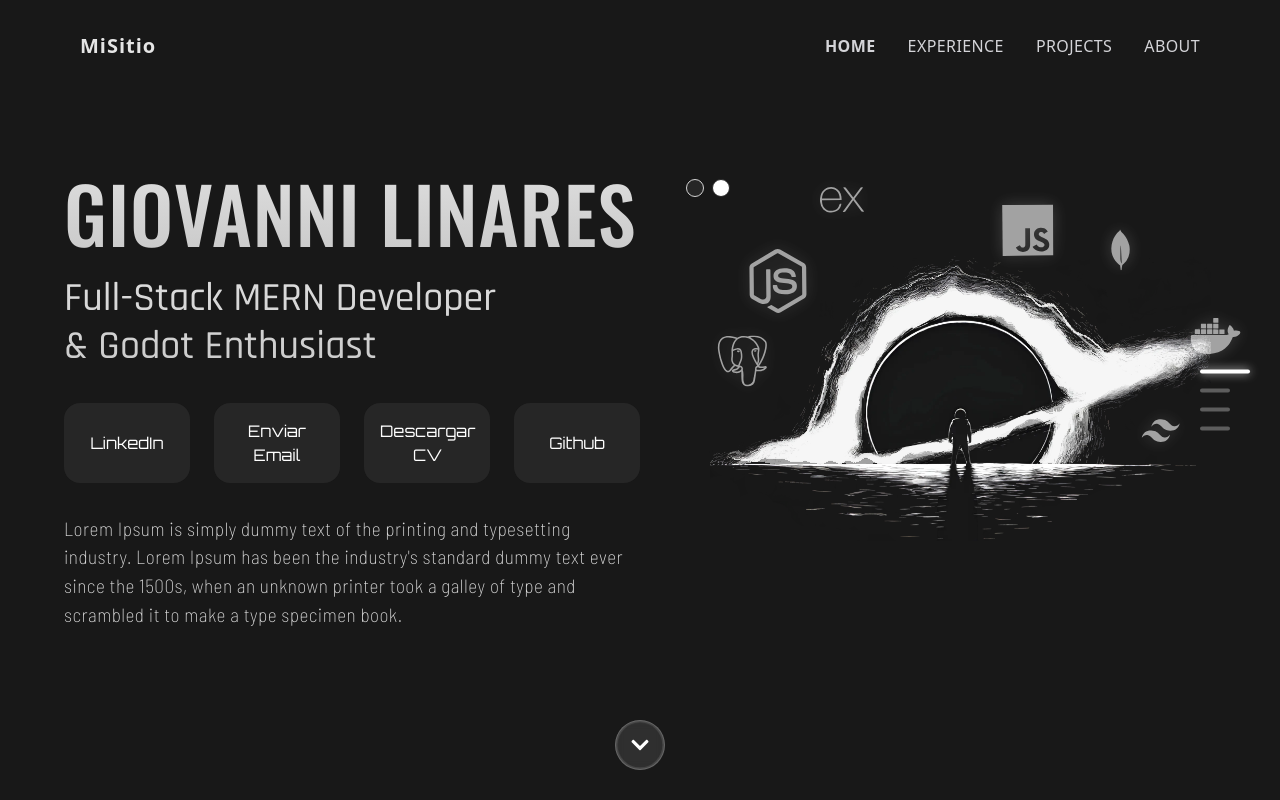
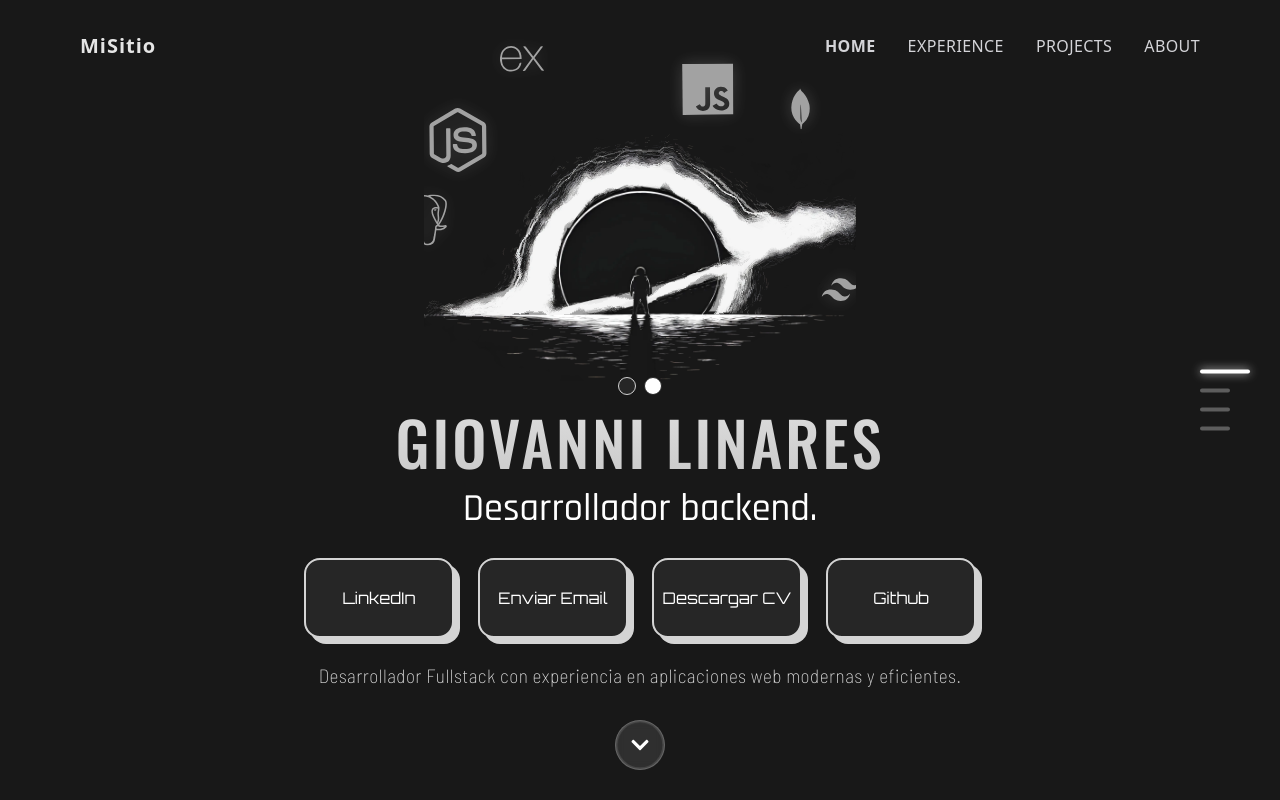
Before and after one commit to Giovani-DevCoder/Portfoliov2, a React (Vite) app: page / in a window 1280 px wide. Built offline with nearby package versions, Linux system fonts and the light colour scheme.

Commit message:
5-12-2025

```diff
--- a/src/App.css
+++ b/src/App.css
@@ -15,25 +15,8 @@ body {
     background: linear-gradient(to bottom right, #171028 10%, #181818 60%);
 }
 
-h1 {
-  font-family: "Oswald", sans-serif;
-  font-weight: 500;
-  font-size: 4.8em;
-  letter-spacing: 1px;
-  line-height: 1.1;
-  max-width: 100%;
-}
-
 .experiencia {
   font-size: 3.5rem;
-}
-
-h2 {
-  font-family: "Rajdhani", sans-serif;
-  font-weight: 500;
-  font-size: 2.5em;
-  line-height: 1.2;
-  max-width: 100%;
 }
 
 .experience {
@@ -78,13 +61,13 @@ span{
 .home-tittle {
   font-family: "Oswald", sans-serif;
   font-weight: 500;
-  font-size: 2.8em;
+  font-size: 3.8em;
 }
 
 .home-subtittle {
   font-family: "Rajdhani", sans-serif;
   font-weight: 500;
-  font-size: 1.8em;
+  font-size: 2.4em;
 }
 
 .gradient-color {
@@ -189,9 +172,9 @@ section {
 }
 
 .section-home {
-  flex-direction: column;
-  justify-content: center;
-  align-items: center;
+  /* Estas clases de layout fueron eliminadas porque ya las manejamos
+     con clases de Tailwind en el componente React.
+     Solo dejamos lo que evita el scroll innecesario. */
   padding: 0;
   overflow: hidden;
 }
@@ -442,6 +425,8 @@ section {
 
 /* Mobile Specific Styles */
 @media (max-width: 1023px) {
+  /* ... (Estilos de tipografía y navegación de móvil sin cambios) ... */
+
   .section-home {
     padding: 0;
     overflow: hidden;
@@ -498,9 +483,9 @@ section {
 /* Desktop Specific Styles */
 @media (min-width: 1024px) {
   .section-home {
-    flex-direction: row-reverse;
-    justify-content: space-between;
-    align-items: center;
+    /* CAMBIO CLAVE: Eliminado flex-direction: row-reverse y justify-content/align-items.
+       Esto revertía el comportamiento de apilamiento vertical que creamos en React.
+       Ahora solo ajustamos el padding. */
     padding: 2rem;
   }
 
--- a/src/components/cards/CardWithDots.jsx
+++ b/src/components/cards/CardWithDots.jsx
@@ -4,7 +4,8 @@ import { Github, Linkedin, Mail, Check, Newspaper, Box } from 'lucide-react'
 const CardWithDots = ({ title, description, type, href }) => {
   const [isHovered, setIsHovered] = useState(false)
   const [isCopied, setIsCopied] = useState(false)
-  const email = "tu-email@ejemplo.com"
+  const email = "tu-email@ejemplo.com";
+
 
   const handleMouseEnter = () => {
     setIsHovered(true)
@@ -84,16 +85,30 @@ const CardWithDots = ({ title, description, type, href }) => {
   return (
     <div className="w-full">
       <div className="relative">
+
         <div
-          className={`relative z-10 rounded-lg lg:rounded-2xl
-            ${isLightMode ? "bg-white bg-opacity-80 border-neutral-300" : "bg-neutral-800 bg-opacity-70"}
-            backdrop-blur-sm grid justify-items-center items-center h-12 lg:h-20 cursor-pointer overflow-hidden
-            transition-all duration-300 px-2 lg:px-4`}
+          className={`absolute inset-0
+            ${isLightMode ? "bg-neutral-800" : "bg-neutral-300"}
+            rounded-lg lg:rounded-2xl
+            translate-x-1.5 translate-y-1.5
+            z-0
+          `}
+        />
+
+        <button
+          className={`relative z-10 appearance-none
+            grid justify-items-center items-center h-12 lg:h-20 w-full
+
+            rounded-lg lg:rounded-2xl
+            ${isLightMode ? "bg-neutral-300 bg-opacity-80 border-2 border-neutral-800" : "bg-neutral-800 bg-opacity-70 border-2 border-neutral-300"}
+            backdrop-blur-sm cursor-pointer overflow-hidden
+
+          `}
           onMouseEnter={handleMouseEnter}
           onMouseLeave={handleMouseLeave}
+          type="button"
           onClick={handleClick}
         >
-          {/* Animación de fondo */}
           <div
             className={`absolute rounded-full
               ${isLightMode ? "bg-neutral-200" : "bg-neutral-600"}
@@ -103,12 +118,10 @@ const CardWithDots = ({ title, description, type, href }) => {
             style={{ width: "10px", height: "10px" }}
           />
 
-          {/* Contenido normal */}
           <div className={`transition-opacity duration-300 text-center ${isHovered ? "opacity-0" : "opacity-100"} ${isLightMode ? "text-neutral-800" : ""}`}>
             <h3 className="text-xs lg:text-base font-medium">{title}</h3>
           </div>
 
-          {/* Contenido hover */}
           <div
             className={`absolute inset-0 flex flex-col items-center justify-center gap-1 lg:gap-2 transition-all duration-500 ${
               isHovered ? "opacity-100 translate-y-0" : "opacity-0 translate-y-4"
@@ -117,7 +130,7 @@ const CardWithDots = ({ title, description, type, href }) => {
             {renderIcon()}
             <p className="text-xs lg:text-base font-medium text-center px-2">{renderText()}</p>
           </div>
-        </div>
+        </button>
       </div>
     </div>
   )
--- a/src/components/sections/Home/Home.jsx
+++ b/src/components/sections/Home/Home.jsx
@@ -9,51 +9,50 @@ import ModeSelector from "./modeSelector";
 
 const Home = () => {
     return (
-    <section className='section-home'>
+        // CAMBIOS CLAVE AQUÍ:
+        // 1. min-h-screen (actúa como 100vh en Tailwind)
+        // 2. justify-start: Alinea el contenido al inicio (arriba) en lugar de centrarlo.
+        // 3. gap-y-4: Agrega espacio vertical entre los bloques principales.
+        <section className='section-home min-h-screen flex flex-col items-center justify-start gap-y-4 p-4 sm:p-6 lg:p-8'>
             <ShootingStars side="both" frequency={1} />
 
-        {/* Mobile Layout */}
-        <div className="block lg:hidden w-full h-full">
+            {/* Contenedor Principal Lógico (sirve como límite de ancho) */}
+            <div className='w-full max-w-5xl flex flex-col items-center justify-start h-full'> {/* Usamos h-full aquí para que Flexbox funcione correctamente dentro del min-h-screen */}
 
-            {/* Background Elements - Mobile */}
-            <div className='inset-0 mt-18 flex items-center justify-center'>
+                {/* Mobile Layout (Pantallas < 1024px) */}
+                <div className="block lg:hidden w-full h-full flex flex-col items-center justify-start"> {/* h-full y justify-start para controlar el espacio */}
 
-                <div className="relative w-full h-60 ">
-
+                    {/* 1. Área de Animación (Se mantiene arriba) */}
+                    <div className='relative flex items-center justify-center mt-6 w-full'>
+                        <div className="relative">
                             <BlackHoleAnimation
                                 coreImageWEBP={blackHole01WEBP}
                                 ringImageWEBP={blackHole02WEBP}
                             />
                             <FloatingTechIcons />
-
+                        </div>
                     </div>
 
-            </div>
+                    {/* 2. Área de Contenido de Texto y Tarjetas */}
+                    <div className='relative z-30 flex flex-col items-center text-center mt-6'> {/* Margen superior para separación vertical */}
 
-            {/* Content - Mobile */}
-            <div className='relative z-30 h-full flex flex-col p-4'>
-
-              {/* Top Content */}
-              <div className="text-center mx-18 mb-8">
-
+                        {/* Top Content (Títulos) */}
+                        <div className="mb-6 w-full">
                             <ModeSelector />
-
                             <h1 className="home-tittle font-extralight tracking-wider gradient-color leading-tight mt-2 mb-2">
                                 GIOVANNI LINARES
                             </h1>
-
                             <h2 className="home-subtittle text-indigo-500 tracking-widest break-words whitespace-normal">
                                 Full-Stack MERN Developer & Godot Enthusiast
                             </h2>
-
                         </div>
 
-              {/* Bottom Content */}
-              <div className="space-y-4 flex items-center justify-center flex-col">
+                        {/* Bottom Content (Cards y Párrafo) */}
+                        <div className="space-y-4 flex items-center justify-center flex-col w-full">
                             <div className='w-full px-4 sm:px-40 md:px-52'>
                                 <ThreeCardsSection />
                             </div>
-                <div className="text-center">
+                            <div className="text-center max-w-xl">
                                 <p className="text-xs text-zinc-300 font-light tracking-wide leading-relaxed px-2">
                                     Desarrollador Fullstack con experiencia en aplicaciones web modernas y eficientes.
                                 </p>
@@ -62,34 +61,11 @@ const Home = () => {
                     </div>
                 </div>
 
-      {/* Desktop Layout */}
-      <div className="hidden lg:flex w-full h-full">
-        {/* Background Elements - Desktop */}
+                {/* Desktop Layout (Pantallas >= 1024px) */}
+                <div className="hidden lg:flex flex-col items-center w-full h-full justify-start"> {/* h-full y justify-start */}
 
-        {/* Main Content - Desktop */}
-
-        <div className='z-30 flex-1 flex flex-col justify-center px-8 max-w-3xl'>
-
-          <div className='flex gap-4'>
-              <h1 className="mb-5 gradient-color">GIOVANNI LINARES</h1>
-
-              <ModeSelector />
-          </div>
-
-            <h2 className="mb-8 gradient-color">Full-Stack MERN Developer <br></br>& Godot Enthusiast</h2>
-
-            <div className='w-full mb-8'>
-              <ThreeCardsSection />
-            </div>
-
-          <div className="max-w-2xl">
-              <p className="text-base lg:text-lg text-zinc-300 font-light tracking-wide leading-relaxed">
-                Lorem Ipsum is simply dummy text of the printing and typesetting industry. Lorem Ipsum has been the industry's standard dummy text ever since the 1500s, when an unknown printer took a galley of type and scrambled it to make a type specimen book.
-              </p>
-          </div>
-        </div>
-
-        <div className='section-content relative flex-1 '>
+                    <div className='absolute flex items-center justify-center w-full'>
+                        <div className="relative">
                             <BlackHoleAnimation
                                 coreImageWEBP={blackHole01WEBP}
                                 ringImageWEBP={blackHole02WEBP}
@@ -98,6 +74,35 @@ const Home = () => {
                         </div>
                     </div>
 
+                    <div className='relative z-30 flex flex-col p-4 w-full items-center text-center mt-80'>
+                        <ModeSelector />
+                        <div className="mb-5">
+
+                              <h1 className="home-tittle font-extralight tracking-wider gradient-color leading-tight">
+                                  GIOVANNI LINARES
+                              </h1>
+                              <h2 className="home-subtittle">
+                                Desarrollador backend.
+                              </h2>
+
+                        </div>
+
+                        {/* Bottom Content (Cards y Párrafo) */}
+                        <div className="space-y-6 flex items-center justify-center flex-col w-full">
+                            <div className='w-full max-w-2xl'>
+                                <ThreeCardsSection />
+                            </div>
+
+                            <div className="text-center max-w-3xl">
+                                <p className="text-base lg:text-lg text-zinc-300 font-light tracking-wide leading-relaxed px-2">
+                                    Desarrollador Fullstack con experiencia en aplicaciones web modernas y eficientes.
+                                </p>
+                            </div>
+                        </div>
+                    </div>
+                </div>
+
+            </div>
         </section>
     );
 };
--- a/src/components/sections/Home/modeSelector.jsx
+++ b/src/components/sections/Home/modeSelector.jsx
@@ -2,7 +2,7 @@
 const ModeSelector = () => {
     return (
         <div
-        className="lg:absolute sm:left-42 lg:left-168 z-50 sm:w-32 lg:w-18 h-6 sm:h-8 lg:h-9 rounded-md lg:rounded-lg flex items-center justify-center gap-1 sm:gap-2 px-1 sm:px-2"
+        className="lg:relative z-50 h-6 sm:h-8 lg:h-9 rounded-md lg:rounded-lg flex items-center justify-center gap-1 sm:gap-2 px-1 sm:px-2"
         >
           <button
             onClick={() => document.body.classList.remove('light-mode')}
```
Also changed, not shown: src/components/BlackHole.jsx (+44 -30 lines). Lines whose indentation alone changed are shown as unchanged.
